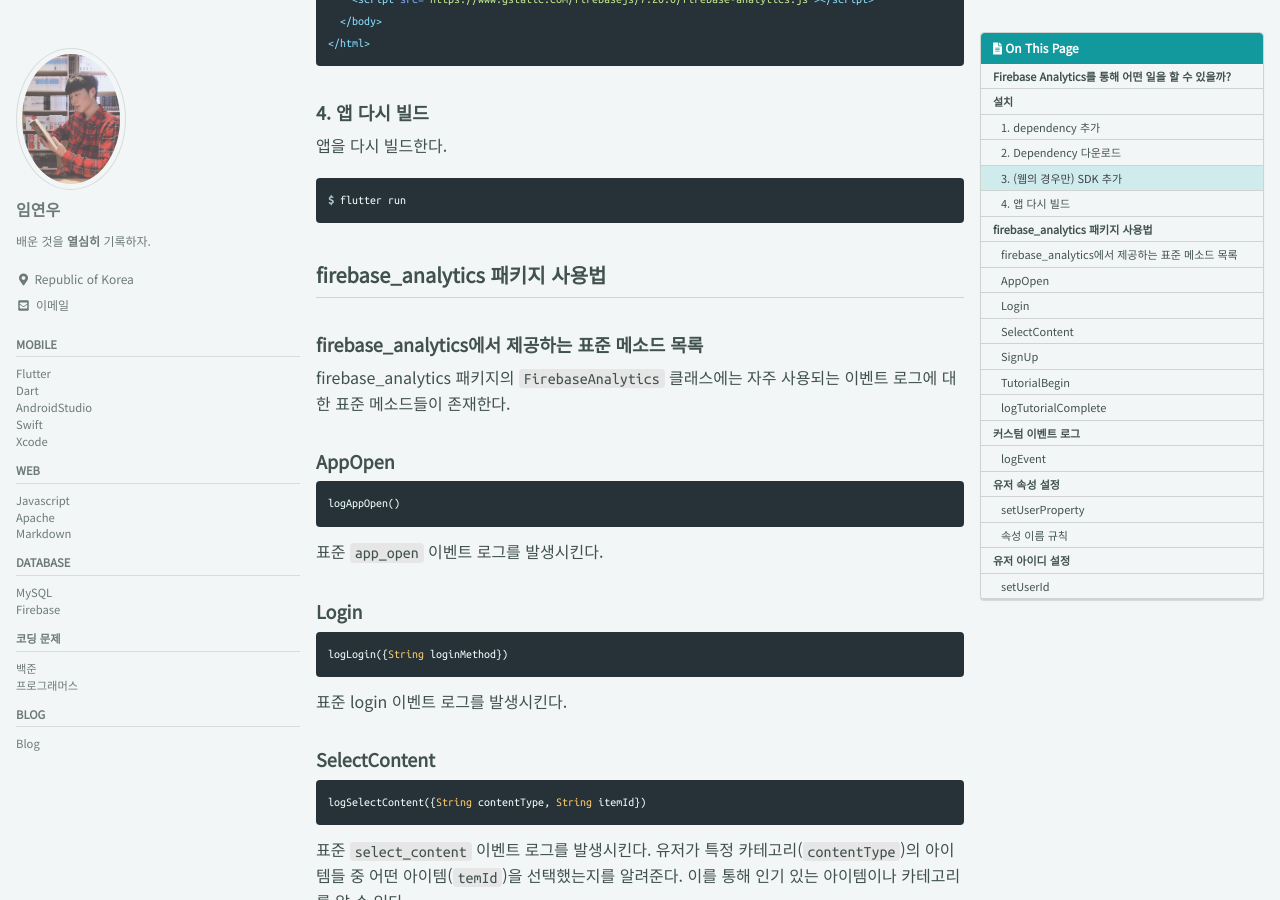
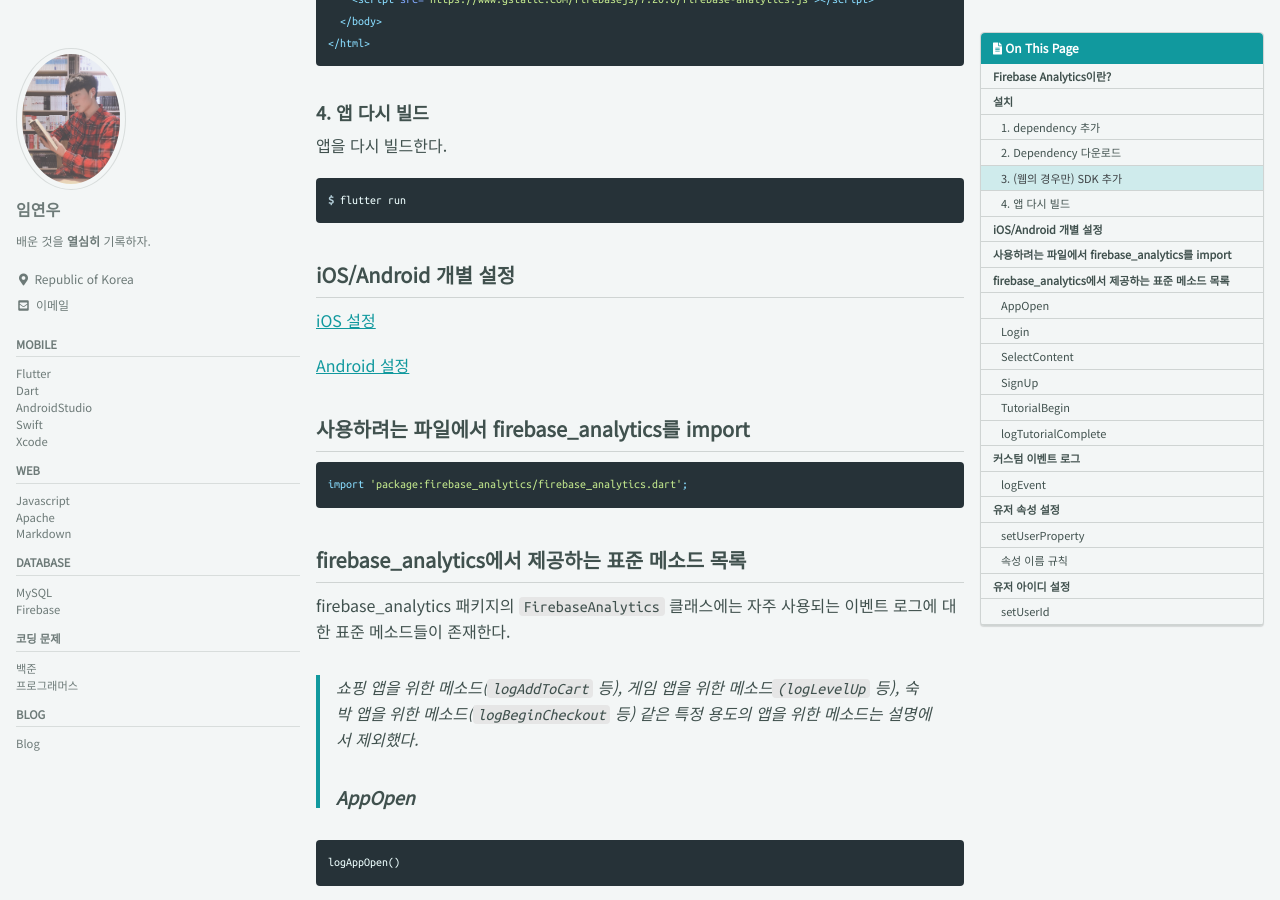
Before and after one commit to terry1213/terry1213.github.io, a Jekyll site: the page built from _posts/2021-01-16-flutter-firebase-analytics.md, in a window 1280 px wide and 900 px high, scrolled down 989 px. Built offline with Jekyll 4.4.1, drawn with Linux system fonts in a browser that asks for light colours; cached includes are drawn as plain includes; comment, search, counter and statistics services are not loaded; some of the changed text lies outside the part shown.

Commit message:
[UPDATE] 페이지 구성 수정 및 내용 추가

````diff
--- a/_posts/2021-01-16-flutter-firebase-analytics.md
+++ b/_posts/2021-01-16-flutter-firebase-analytics.md
@@ -6,7 +6,7 @@ tags:
 - Mobile
 ---
 
-## Firebase Analytics를 통해 어떤 일을 할 수 있을까?
+## Firebase Analytics이란?
 
 Google Analytics는 유저의 앱 사용과 행동 패턴에 대한 정보를 무료료 제공하는 서비스다. Analytics 리포트는 사용자의 행동을 명확하게 알 수 있게 도와주며 이를 통해 앱 마케팅 및 성능 최적화를 효과적으로 할 수 있다.
 
@@ -52,12 +52,23 @@ $ flutter pub get
 $ flutter run
 ```
 
-## firebase_analytics 패키지 사용법
+## iOS/Android 개별 설정
 
-### firebase_analytics에서 제공하는 표준 메소드 목록
+[iOS 설정](https://firebase.google.com/docs/analytics/get-started?hl=ko&platform=iOS#java)
+
+[Android 설정](https://firebase.google.com/docs/analytics/get-started?hl=ko&platform=android#java)
+
+## 사용하려는 파일에서 firebase_analytics를 import
+
+``` dart
+import 'package:firebase_analytics/firebase_analytics.dart';
+```
+
+## firebase_analytics에서 제공하는 표준 메소드 목록
 
 firebase_analytics 패키지의 `FirebaseAnalytics` 클래스에는 자주 사용되는 이벤트 로그에 대한 표준 메소드들이 존재한다.
 
+> 쇼핑 앱을 위한 메소드(`logAddToCart` 등), 게임 앱을 위한 메소드`(logLevelUp` 등), 숙박 앱을 위한 메소드(`logBeginCheckout` 등) 같은 특정 용도의 앱을 위한 메소드는 설명에서 제외했다.
 ### AppOpen
 
 ``` dart
````
